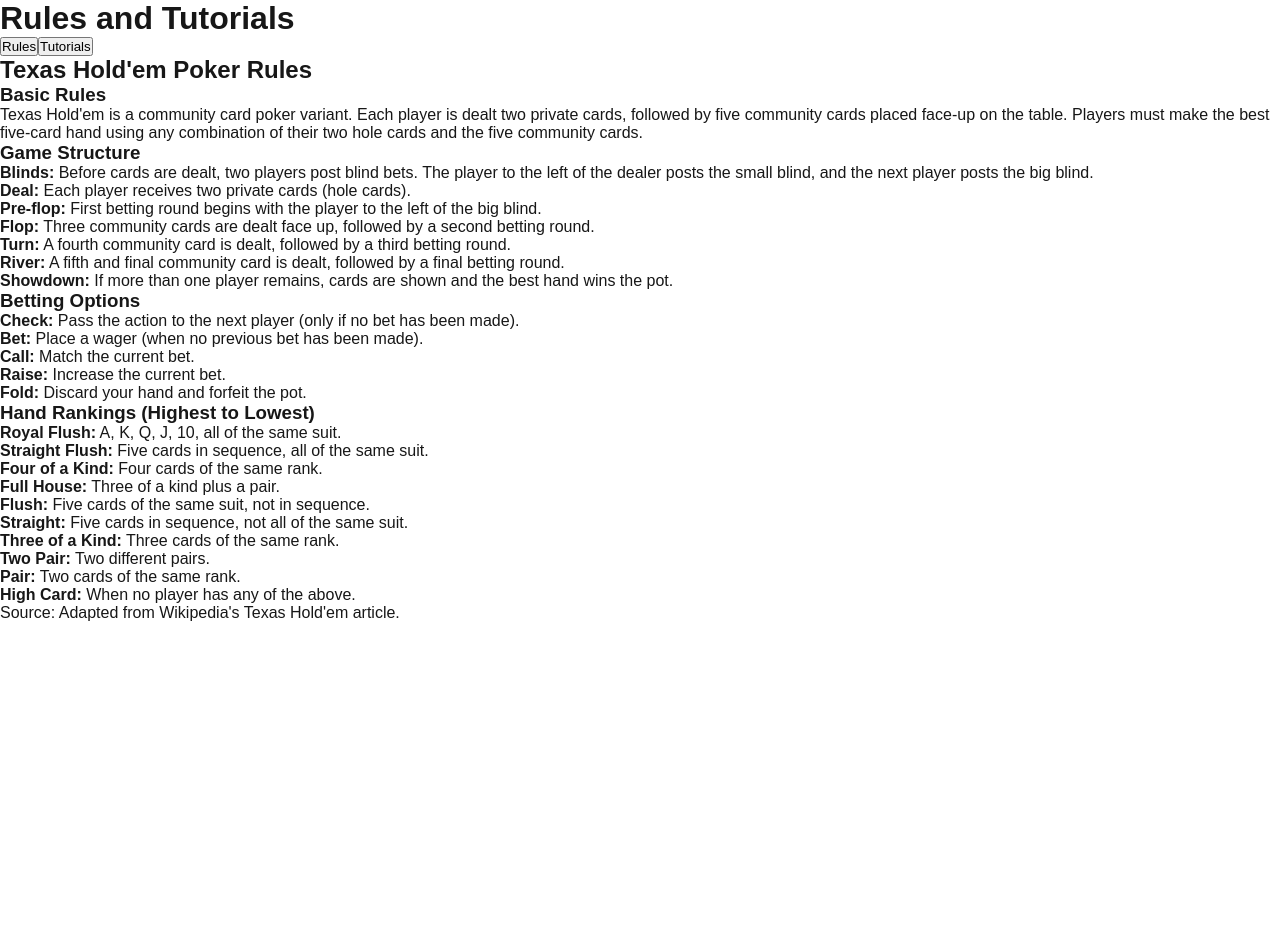
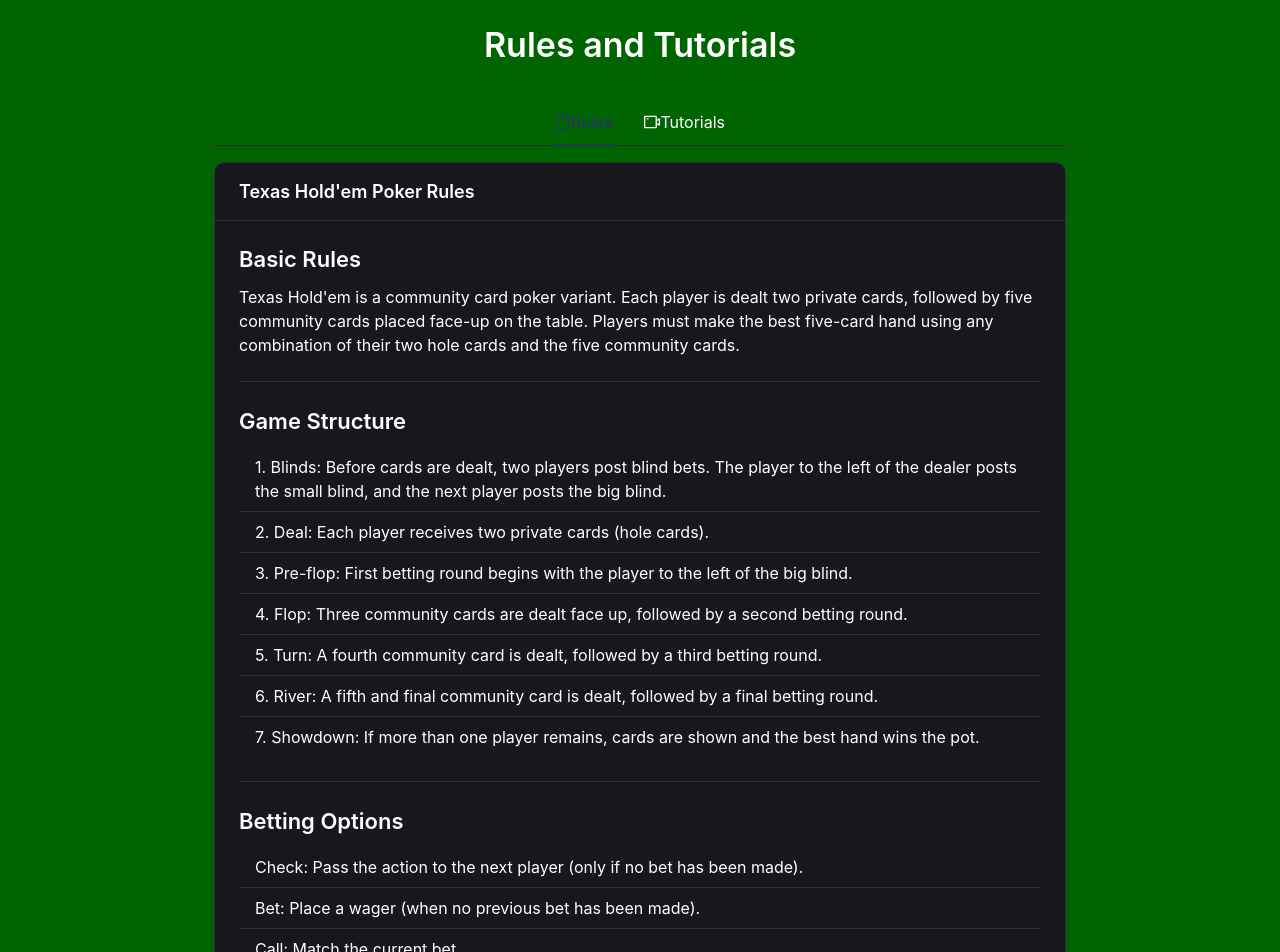
Before and after one commit to Qavrox/sopra-fs25-group-45-client, a Next.js app: page /tutorial in a window 1280 px wide. Shown: the top 952 px of the page. Before the commit the page ends 800 px from the top, so only its background shows below. Built offline with nearby package versions, Linux system fonts and the light colour scheme; what @ant-design/nextjs-registry would draw is missing.

Commit message:
fix tutorial css

```diff
--- a/app/components/RulesAndTutorials/RulesAndTutorials.tsx
+++ b/app/components/RulesAndTutorials/RulesAndTutorials.tsx
@@ -1,118 +1,115 @@
 'use client';
 import { useState } from 'react';
+import { Tabs, Card, Typography, List, Divider, Row, Col } from 'antd';
+import { BookOutlined, VideoCameraOutlined } from '@ant-design/icons';
+
+const { Title, Paragraph, Text, Link } = Typography;
+const { TabPane } = Tabs;
+
+const rulesData = {
+  basic: "Texas Hold'em is a community card poker variant. Each player is dealt two private cards, followed by five community cards placed face-up on the table. Players must make the best five-card hand using any combination of their two hole cards and the five community cards.",
+  structure: [
+    "Blinds: Before cards are dealt, two players post blind bets. The player to the left of the dealer posts the small blind, and the next player posts the big blind.",
+    "Deal: Each player receives two private cards (hole cards).",
+    "Pre-flop: First betting round begins with the player to the left of the big blind.",
+    "Flop: Three community cards are dealt face up, followed by a second betting round.",
+    "Turn: A fourth community card is dealt, followed by a third betting round.",
+    "River: A fifth and final community card is dealt, followed by a final betting round.",
+    "Showdown: If more than one player remains, cards are shown and the best hand wins the pot."
+  ],
+  bettingOptions: [
+    "Check: Pass the action to the next player (only if no bet has been made).",
+    "Bet: Place a wager (when no previous bet has been made).",
+    "Call: Match the current bet.",
+    "Raise: Increase the current bet.",
+    "Fold: Discard your hand and forfeit the pot."
+  ],
+  handRankings: [
+    "Royal Flush: A, K, Q, J, 10, all of the same suit.",
+    "Straight Flush: Five cards in sequence, all of the same suit.",
+    "Four of a Kind: Four cards of the same rank.",
+    "Full House: Three of a kind plus a pair.",
+    "Flush: Five cards of the same suit, not in sequence.",
+    "Straight: Five cards in sequence, not all of the same suit.",
+    "Three of a Kind: Three cards of the same rank.",
+    "Two Pair: Two different pairs.",
+    "Pair: Two cards of the same rank.",
+    "High Card: When no player has any of the above."
+  ]
+};
 
 export default function RulesAndTutorials() {
   const [activeTab, setActiveTab] = useState('rules');
 
   return (
-    <div className="p-4 max-w-4xl mx-auto">
-      <h1 className="text-3xl font-bold mb-6 text-center">Rules and Tutorials</h1>
+    <div style={{
+      padding: '24px',
+      maxWidth: '900px',
+      margin: 'auto',
+      backgroundColor: '#006400',
+      color: '#fff',
+      minHeight: '100vh'
+    }}>
+      <Title level={2} style={{ textAlign: 'center', marginBottom: '32px', color: '#fff' }}>Rules and Tutorials</Title>
+      {/* Ant Design Tabs*/}
+      <Tabs defaultActiveKey="rules" centered onChange={setActiveTab}>
+        <TabPane
+          tab={
+            <span>
+              <BookOutlined />
+              Rules
+            </span>
+          }
+          key="rules"
+        >
+          <Card title="Texas Hold'em Poker Rules">
+            <Title level={4}>Basic Rules</Title>
+            <Paragraph>{rulesData.basic}</Paragraph>
+            <Divider />
 
-      <div className="w-full mb-6">
-        <div className="grid w-full grid-cols-2 bg-gray-100 p-1 rounded-md">
-          <button
-            className={`py-2 px-4 rounded-sm font-medium text-sm transition-all ${activeTab === 'rules' ? 'bg-white shadow-sm text-gray-950' : 'text-gray-500'}`}
-            onClick={() => setActiveTab('rules')}
+            <Title level={4}>Game Structure</Title>
+            <List
+              size="small"
+              dataSource={rulesData.structure}
+              renderItem={(item, index) => <List.Item>{`${index + 1}. ${item}`}</List.Item>}
+            />
+            <Divider />
+
+            <Title level={4}>Betting Options</Title>
+            <List
+              size="small"
+              dataSource={rulesData.bettingOptions}
+              renderItem={(item) => <List.Item>{item}</List.Item>}
+            />
+            <Divider />
+
+            <Title level={4}>Hand Rankings (Highest to Lowest)</Title>
+            <List
+              size="small"
+              dataSource={rulesData.handRankings}
+              renderItem={(item, index) => <List.Item>{`${index + 1}. ${item}`}</List.Item>}
+            />
+             <Paragraph type="secondary" style={{ marginTop: '16px', fontSize: '12px' }}>
+               Source: Adapted from Wikipedia's Texas Hold'em article.
+             </Paragraph>
+          </Card>
+        </TabPane>
+        <TabPane
+          tab={
+            <span>
+              <VideoCameraOutlined />
+              Tutorials
+            </span>
+          }
+          key="tutorials"
         >
-            Rules
-          </button>
-          <button
-            className={`py-2 px-4 rounded-sm font-medium text-sm transition-all ${activeTab === 'tutorials' ? 'bg-white shadow-sm text-gray-950' : 'text-gray-500'}`}
-            onClick={() => setActiveTab('tutorials')}
-          >
-            Tutorials
-          </button>
-        </div>
-      </div>
-
-      {activeTab === 'rules' && (
-        <div className="space-y-6">
-          <div className="bg-white p-6 rounded-lg shadow-md">
-            <h2 className="text-2xl font-bold mb-4">Texas Hold'em Poker Rules</h2>
-
-            <h3 className="text-xl font-semibold mt-4 mb-2">Basic Rules</h3>
-            <p className="mb-3">
-              Texas Hold'em is a community card poker variant. Each player is dealt two private cards,
-              followed by five community cards placed face-up on the table. Players must make the best
-              five-card hand using any combination of their two hole cards and the five community cards.
-            </p>
-
-            <h3 className="text-xl font-semibold mt-4 mb-2">Game Structure</h3>
-            <ol className="list-decimal pl-6 space-y-2">
-              <li>
-                <strong>Blinds:</strong> Before cards are dealt, two players post blind bets. The player
-                to the left of the dealer posts the small blind, and the next player posts the big blind.
-              </li>
-              <li>
-                <strong>Deal:</strong> Each player receives two private cards (hole cards).
-              </li>
-              <li>
-                <strong>Pre-flop:</strong> First betting round begins with the player to the left of the big blind.
-              </li>
-              <li>
-                <strong>Flop:</strong> Three community cards are dealt face up, followed by a second betting round.
-              </li>
-              <li>
-                <strong>Turn:</strong> A fourth community card is dealt, followed by a third betting round.
-              </li>
-              <li>
-                <strong>River:</strong> A fifth and final community card is dealt, followed by a final betting round.
-              </li>
-              <li>
-                <strong>Showdown:</strong> If more than one player remains, cards are shown and the best hand wins the pot.
-              </li>
-            </ol>
-
-            <h3 className="text-xl font-semibold mt-4 mb-2">Betting Options</h3>
-            <ul className="list-disc pl-6 space-y-2">
-              <li>
-                <strong>Check:</strong> Pass the action to the next player (only if no bet has been made).
-              </li>
-              <li>
-                <strong>Bet:</strong> Place a wager (when no previous bet has been made).
-              </li>
-              <li>
-                <strong>Call:</strong> Match the current bet.
-              </li>
-              <li>
-                <strong>Raise:</strong> Increase the current bet.
-              </li>
-              <li>
-                <strong>Fold:</strong> Discard your hand and forfeit the pot.
-              </li>
-            </ul>
-
-            <h3 className="text-xl font-semibold mt-4 mb-2">Hand Rankings (Highest to Lowest)</h3>
-            <ol className="list-decimal pl-6 space-y-2">
-              <li><strong>Royal Flush:</strong> A, K, Q, J, 10, all of the same suit.</li>
-              <li><strong>Straight Flush:</strong> Five cards in sequence, all of the same suit.</li>
-              <li><strong>Four of a Kind:</strong> Four cards of the same rank.</li>
-              <li><strong>Full House:</strong> Three of a kind plus a pair.</li>
-              <li><strong>Flush:</strong> Five cards of the same suit, not in sequence.</li>
-              <li><strong>Straight:</strong> Five cards in sequence, not all of the same suit.</li>
-              <li><strong>Three of a Kind:</strong> Three cards of the same rank.</li>
-              <li><strong>Two Pair:</strong> Two different pairs.</li>
-              <li><strong>Pair:</strong> Two cards of the same rank.</li>
-              <li><strong>High Card:</strong> When no player has any of the above.</li>
-            </ol>
-
-            <p className="mt-4 text-sm text-gray-500">
-              Source: Adapted from Wikipedia's Texas Hold'em article.
-            </p>
-          </div>
-        </div>
-      )}
-
-      {activeTab === 'tutorials' && (
-        <div className="space-y-6">
-          <div className="bg-white p-6 rounded-lg shadow-md">
-            <h2 className="text-2xl font-bold mb-4">Video Tutorials</h2>
-
-            <div className="mb-6">
-              <h3 className="text-xl font-semibold mb-3">Beginner's Guide to Texas Hold'em</h3>
-              <div className="aspect-w-16 aspect-h-9">
+          <Card title="Video Tutorials">
+            <Row gutter={[16, 24]}>
+              <Col xs={24} md={12}>
+                <Title level={4}>Beginner's Guide to Texas Hold'em</Title>
+                <div style={{ position: 'relative', paddingBottom: '56.25%', height: 0, overflow: 'hidden', maxWidth: '100%', background: '#000' }}>
                   <iframe
-                  className="w-full h-96"
+                    style={{ position: 'absolute', top: 0, left: 0, width: '100%', height: '100%' }}
                     src="https://www.youtube.com/embed/GAoR9ji8D6A"
                     title="Texas Hold'em Poker Tutorial"
                     frameBorder="0"
@@ -120,32 +117,32 @@ export default function RulesAndTutorials() {
                     allowFullScreen
                   ></iframe>
                 </div>
-              <p className="mt-3 text-gray-700">
+                <Paragraph style={{ marginTop: '12px' }}>
                   This comprehensive tutorial covers all the basics of Texas Hold'em poker, including hand rankings,
                   betting rounds, and basic strategy tips for beginners.
-              </p>
-            </div>
-
-            <div>
-              <h3 className="text-xl font-semibold mb-3">Advanced Strategy Tips</h3>
-              <div className="aspect-w-16 aspect-h-9">
+                </Paragraph>
+              </Col>
+              <Col xs={24} md={12}>
+                <Title level={4}>Advanced Strategy Tips</Title>
+                 <div style={{ position: 'relative', paddingBottom: '56.25%', height: 0, overflow: 'hidden', maxWidth: '100%', background: '#000' }}>
                   <iframe
-                  className="w-full h-96"
-                  src="https://www.youtube.com/embed/DLGZo7MUE50"
+                    style={{ position: 'absolute', top: 0, left: 0, width: '100%', height: '100%' }}
+                    src="https://www.youtube.com/embed/pthll8v-1z4"
                     title="Advanced Poker Strategy"
                     frameBorder="0"
                     allow="accelerometer; autoplay; clipboard-write; encrypted-media; gyroscope; picture-in-picture"
                     allowFullScreen
                   ></iframe>
                 </div>
-              <p className="mt-3 text-gray-700">
+                <Paragraph style={{ marginTop: '12px' }}>
                   Once you've mastered the basics, this video will help you improve your game with advanced
                   concepts like position play, reading opponents, and calculating pot odds.
-              </p>
-            </div>
-          </div>
-        </div>
-      )}
+                </Paragraph>
+              </Col>
+            </Row>
+          </Card>
+        </TabPane>
+      </Tabs>
     </div>
   );
 }
--- a/app/tutorial/page.tsx
+++ b/app/tutorial/page.tsx
@@ -1,9 +1,13 @@
-import RulesAndTutorials from '@/components/RulesAndTutorials/RulesAndTutorials';
+import RulesAndTutorials from '../components/RulesAndTutorials/RulesAndTutorials';
 
-export default function RulesPage() {
+export default function TutorialPage() {
   return (
-    <main className="min-h-screen bg-gray-50 py-8">
+    <div style={{
+      backgroundColor: '#006400',
+      color: '#fff',
+      minHeight: '100vh'
+    }}>
       <RulesAndTutorials />
-    </main>
+    </div>
   );
 }
```
Lines whose indentation alone changed are shown as unchanged.
